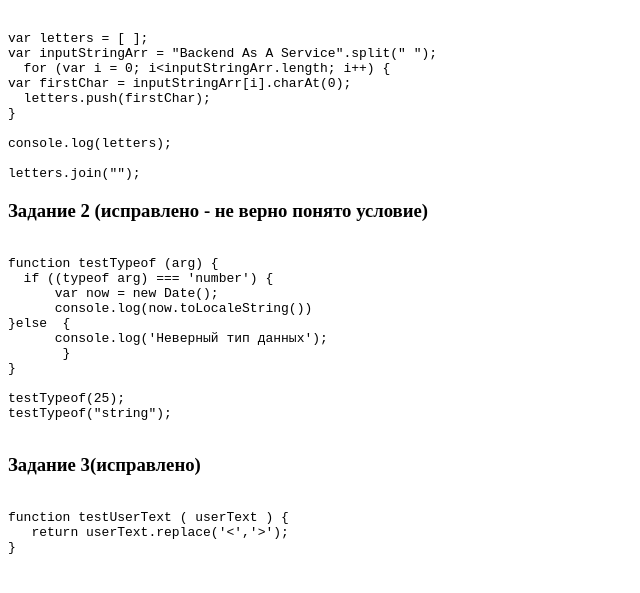
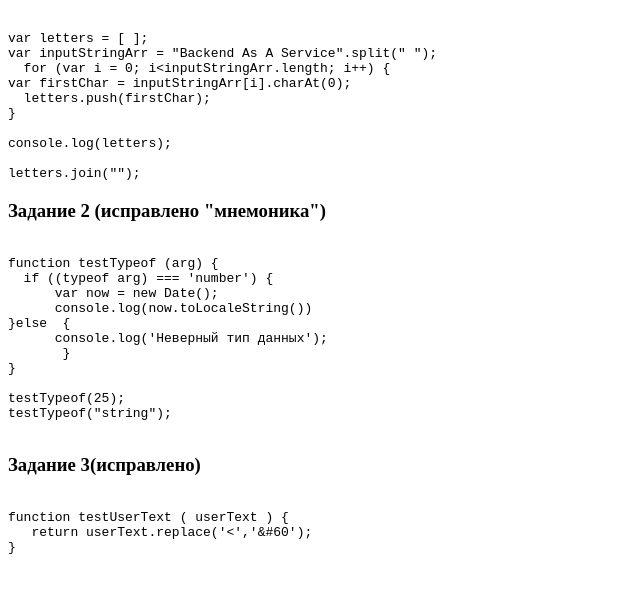
Before and after one commit to Di-Shat/JS-lesson-02, a plain HTML site: page index.html in a window 1280 px wide. Shown: the part 91-684 px from the top of the page, without its empty margins (0-640 px from the left). Drawn offline with Linux system fonts and the light colour scheme.

Commit message:
fixed task-03-mnemo

```diff
--- a/index.html
+++ b/index.html
@@ -29,7 +29,7 @@ letters.join("");
 
 
 
-<h3>Задание 2 (исправлено - не верно понято условие)</h3>
+<h3>Задание 2 (исправлено "мнемоника")</h3>
 <xmp>
 function testTypeof (arg) {
   if ((typeof arg) === 'number') {
@@ -48,6 +48,6 @@ testTypeof("string");
 <h3>Задание 3(исправлено)</h3>
 <xmp>
 function testUserText ( userText ) {
-   return userText.replace('<','>');
+   return userText.replace('<','&#60');
 }
 </xmp>
```
